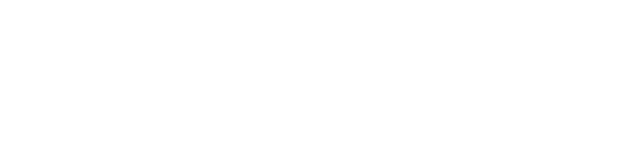
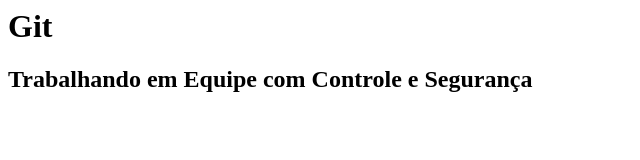
Before and after one commit to rlopesbr/curso-git, a plain HTML site: page index.html in a window 1280 px wide. Shown: the whole page, without its empty margins (0-640 px from the left). Drawn offline with Linux system fonts and the light colour scheme.

Commit message:
Primeira Alteracao

```diff
--- a/index.html
+++ b/index.html
@@ -1,6 +1,8 @@
 <html>
 	<head>
 		<body>
+		<h1>Git</h1>
+        <h2>Trabalhando em Equipe com Controle e Segurança</h2>
 
 		</body>
 	</head>
```
